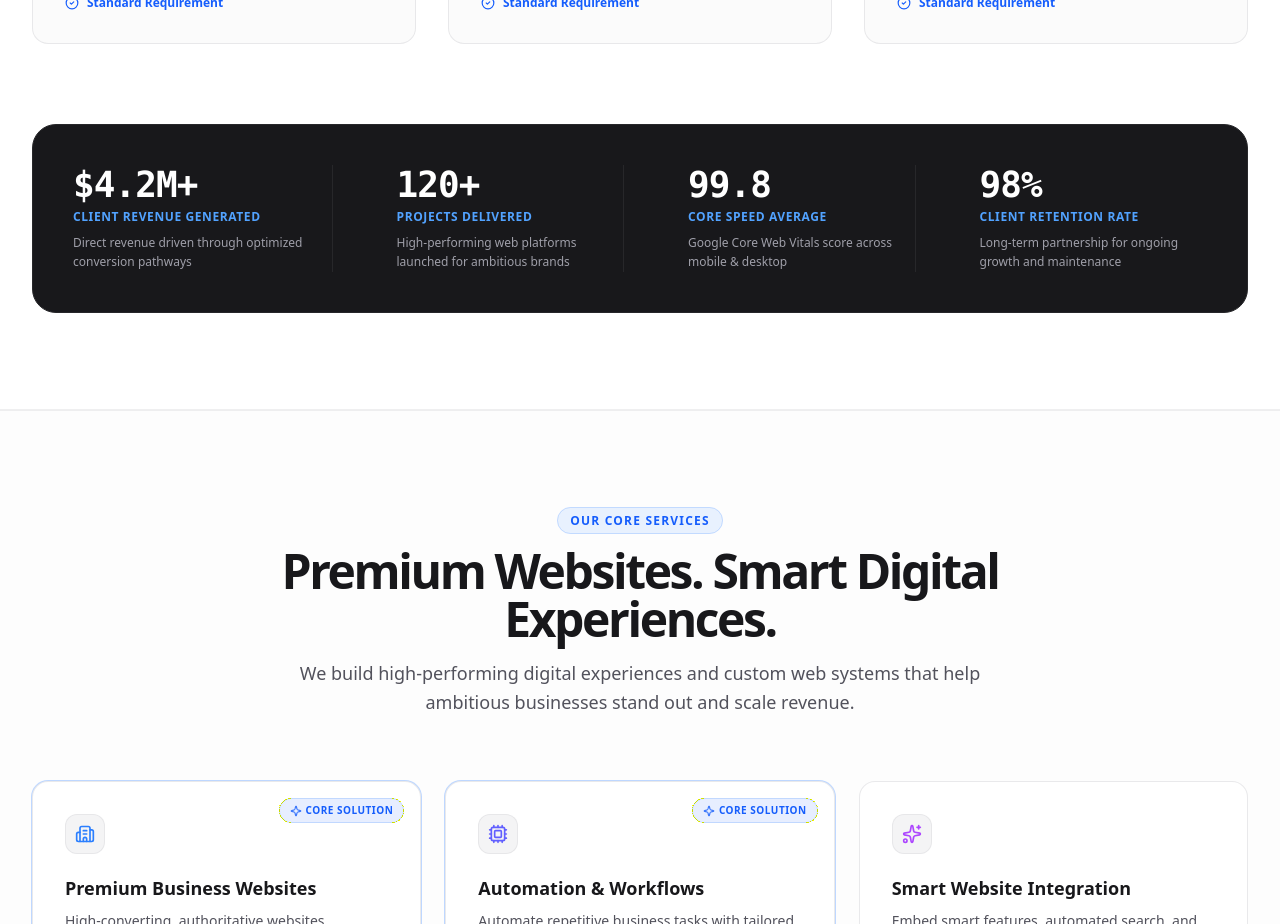
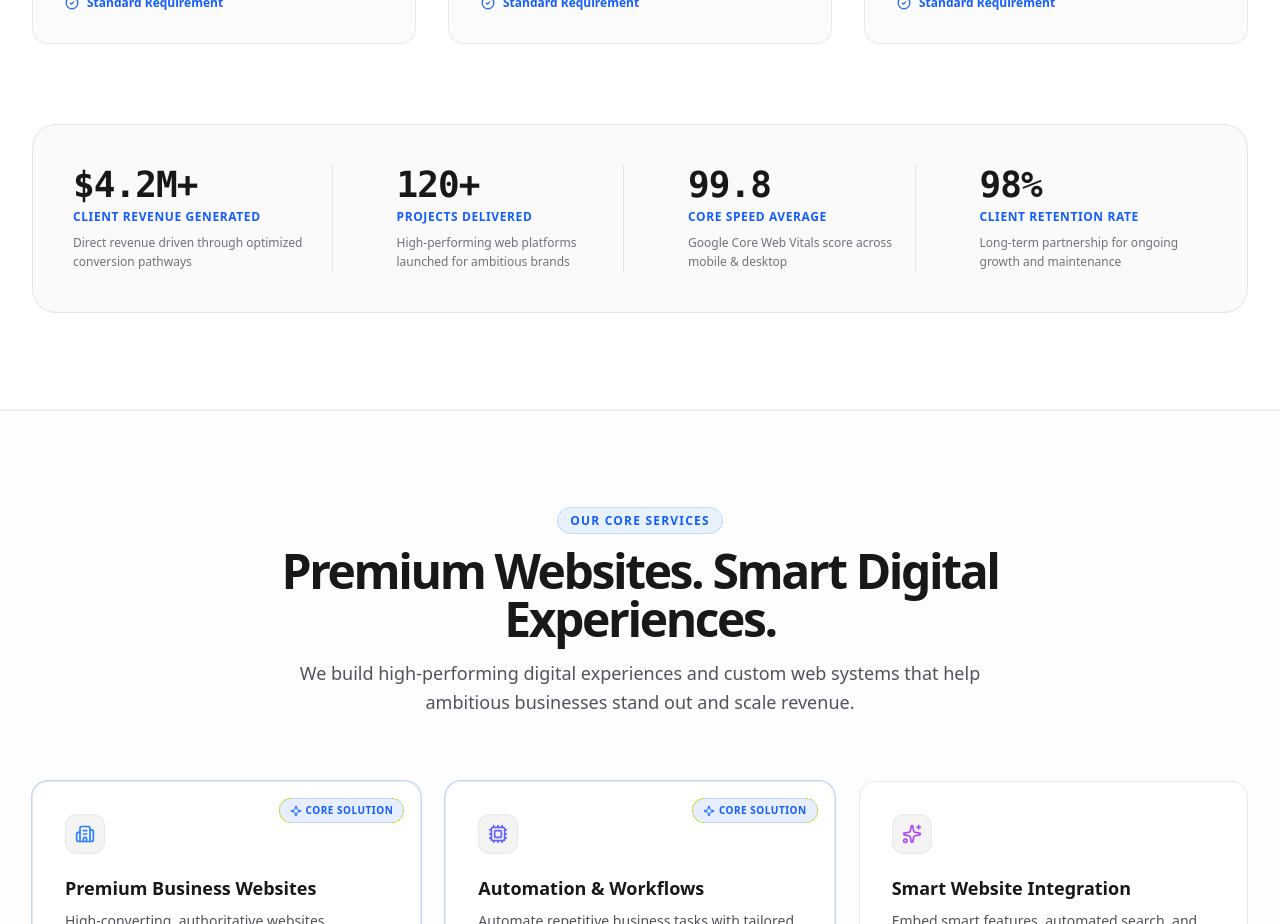
Before and after one commit to SashankGhimire/Agency, a React (Vite) app: page / in a window 1280 px wide. Shown: the part 1780-2704 px from the top of the page. Built offline with nearby package versions, Linux system fonts and the light colour scheme.

Commit message:
Also fixed a section where dark theme was hardcoded

```diff
--- a/src/components/About.tsx
+++ b/src/components/About.tsx
@@ -79,17 +79,17 @@ export const About: React.FC = () => {
         </div>
 
         {/* Statistics Grid - Clean Borderless Layout */}
-        <div className="p-8 sm:p-10 rounded-3xl bg-zinc-900 text-white dark:bg-[#0a0a0d] border border-zinc-800">
-          <div className="grid grid-cols-1 sm:grid-cols-2 lg:grid-cols-4 gap-8 divide-y sm:divide-y-0 sm:divide-x divide-zinc-800">
+        <div className="p-8 sm:p-10 rounded-3xl bg-zinc-50 dark:bg-[#0a0a0d] border border-zinc-200 dark:border-zinc-800">
+          <div className="grid grid-cols-1 sm:grid-cols-2 lg:grid-cols-4 gap-8 divide-y sm:divide-y-0 sm:divide-x divide-zinc-200 dark:divide-zinc-800">
             {stats.map((stat, idx) => (
               <div key={stat.label} className={`pt-6 sm:pt-0 ${idx > 0 ? 'sm:pl-8' : ''}`}>
-                <span className="text-3xl sm:text-4xl font-extrabold text-white tracking-tight block font-mono">
+                <span className="text-3xl sm:text-4xl font-extrabold text-zinc-900 dark:text-white tracking-tight block font-mono">
                   {stat.value}
                 </span>
-                <span className="text-xs font-bold text-blue-400 mt-1 block uppercase tracking-wider">
+                <span className="text-xs font-bold text-blue-600 dark:text-blue-400 mt-1 block uppercase tracking-wider">
                   {stat.label}
                 </span>
-                <p className="text-xs text-zinc-400 mt-2 leading-relaxed font-light">
+                <p className="text-xs text-zinc-500 dark:text-zinc-400 mt-2 leading-relaxed font-light">
                   {stat.description}
                 </p>
               </div>
```
